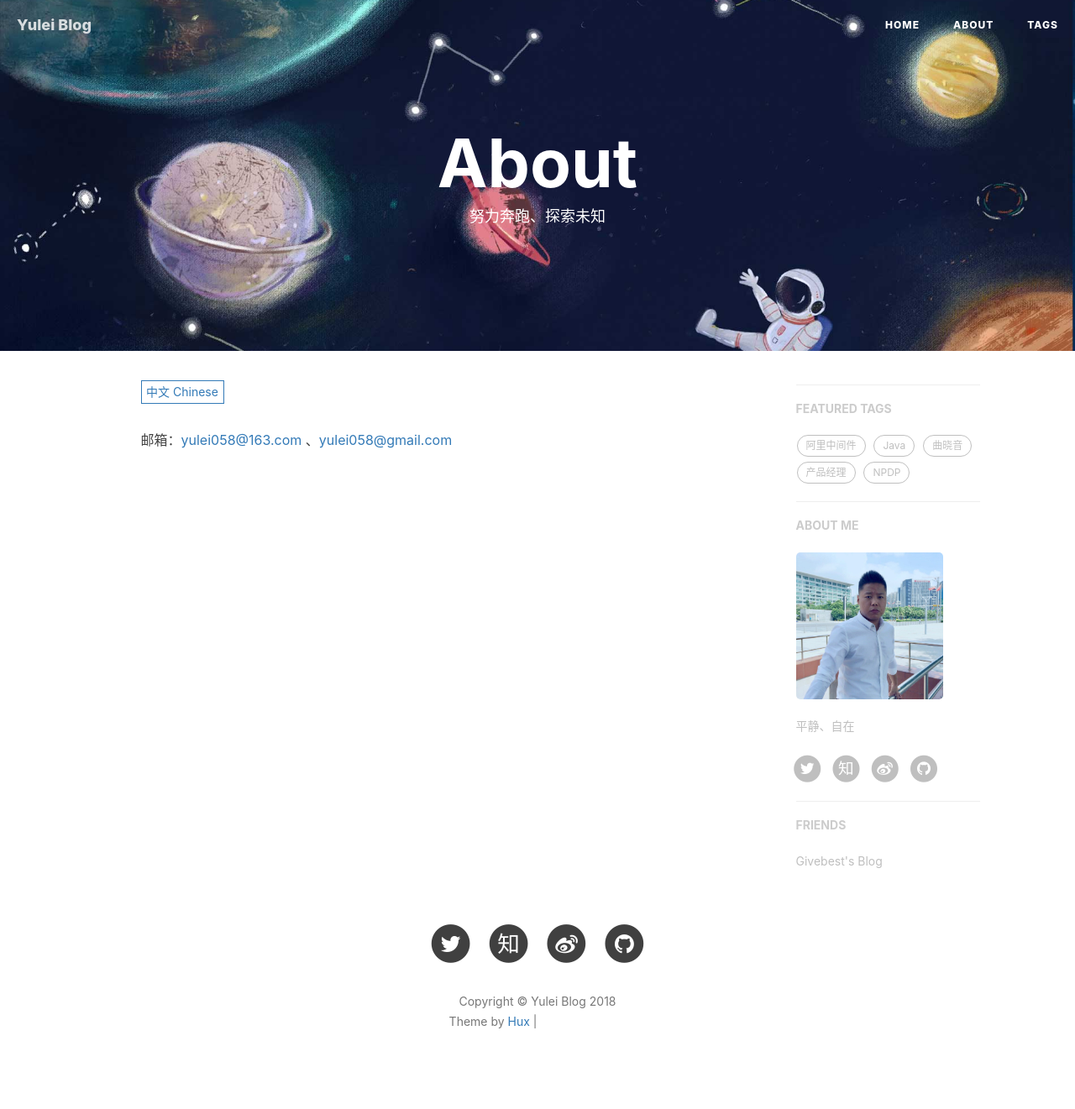
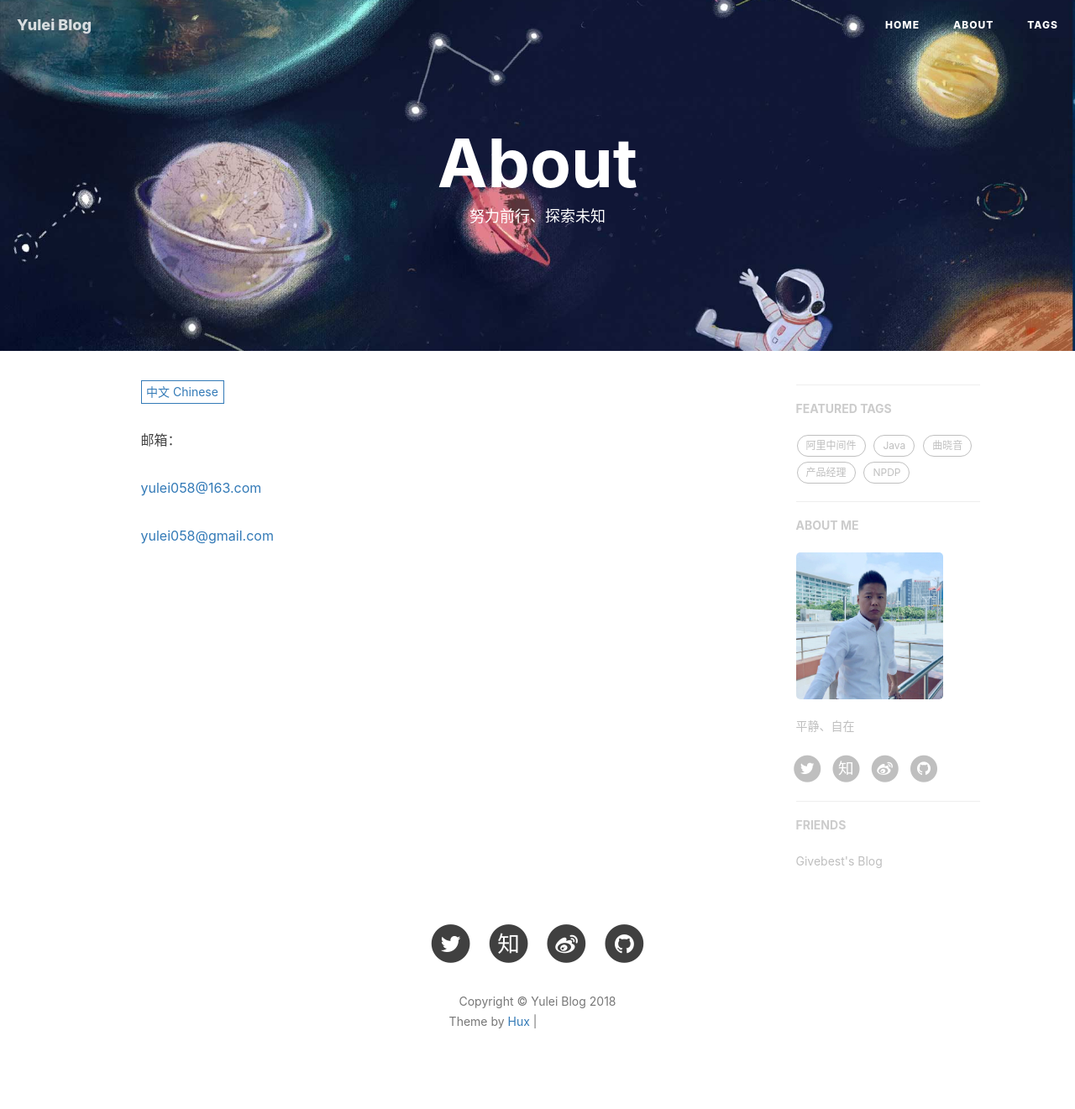
Before and after one commit to yuleizhuai/yuleizhuai.github.io, a Jekyll site: the page built from about.html, in a window 1280 px wide. Shown: the whole page at 84% size. Built offline with Jekyll 4.4.1, drawn with Linux system fonts in a browser that asks for light colours; nearby versions of some CDN libraries; comment, search, counter and statistics services are not loaded; grey boxes are pictures that could not be loaded.

Commit message:
repair mobile adapter

```diff
--- a/_includes/about/en.md
+++ b/_includes/about/en.md
@@ -1 +1,4 @@
-Email: [yulei058@163.com](mailto:yulei058@163.com)  、[yulei058@gmail.com](mailto:yulei058@gmail.com)
+Email:
+
+- [yulei058@163.com](mailto:yulei058@163.com)
+- [yulei058@gmail.com](mailto:yulei058@gmail.com)
--- a/_includes/about/zh.md
+++ b/_includes/about/zh.md
@@ -1 +1,5 @@
-邮箱：[yulei058@163.com](mailto:yulei058@163.com)  、[yulei058@gmail.com](mailto:yulei058@gmail.com)
+邮箱：
+
+[yulei058@163.com](mailto:yulei058@163.com)
+
+[yulei058@gmail.com](mailto:yulei058@gmail.com)
--- a/about.html
+++ b/about.html
@@ -1,7 +1,7 @@
 ---
 layout: page
 title: "About"
-description: "努力奔跑、探索未知"
+description: "努力前行、探索未知"
 header-img: "img/about-bg.jpg"
 multilingual: true
 ---
```
